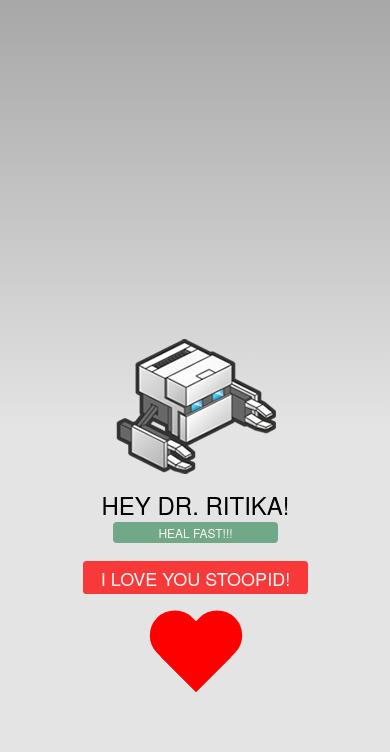
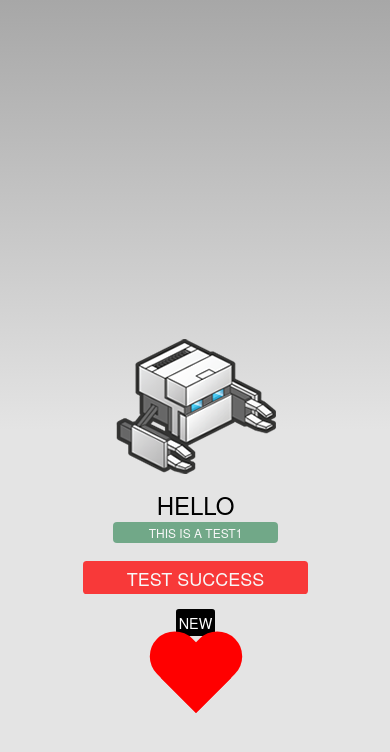
Before and after one commit to coolstar4ever/test1_hello, a plain HTML site: page www/index.html in a window 390 px wide. Drawn offline with Linux system fonts and the light colour scheme; some packages are replaced by stand-ins of ours.

Commit message:
Update index.html

```diff
--- a/www/index.html
+++ b/www/index.html
@@ -27,20 +27,19 @@
         <!-- WARNING: for iOS 7, remove the width=device-width and height=device-height attributes. See https://issues.apache.org/jira/browse/CB-4323 -->
         <meta name="viewport" content="user-scalable=no, initial-scale=1, maximum-scale=1, minimum-scale=1, width=device-width, height=device-height, target-densitydpi=device-dpi" />
         <link rel="stylesheet" type="text/css" href="css/index.css" />
-        <title>YO SEXY!</title>
+        <title>YO </title>
     </head>
     <body>
         <div class="app">
-            <h1>hey Dr. Ritika!</h1>
+            <h1>hello</h1>
             <div id="deviceready" class="blink">
-                <p class="event listening" >HEAL FAST!!!</p>
-                <p class="event received" >HEAL FAST!!!</p>
+                <p class="event listening" >this is test</p>
+                <p class="event received" >this is a test1</p>
             </div>
 
-            <p id="t1" class="blink"> I LOVE YOU STOOPID! </p>
+            <p id="t1" class="blink"> test success</p>
+            <a href="new.html">new</a>
             <div id="heart" ></div>
-
-            <!-- <a href="new.html" class="blink">new</a> -->
         </div>
         <script type="text/javascript" src="cordova.js"></script>
         <script type="text/javascript" src="js/index.js"></script>
```
